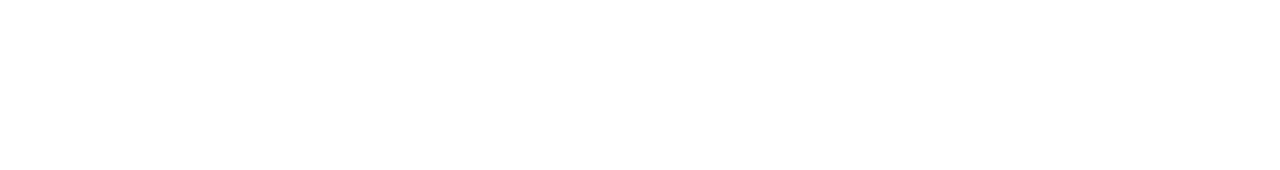
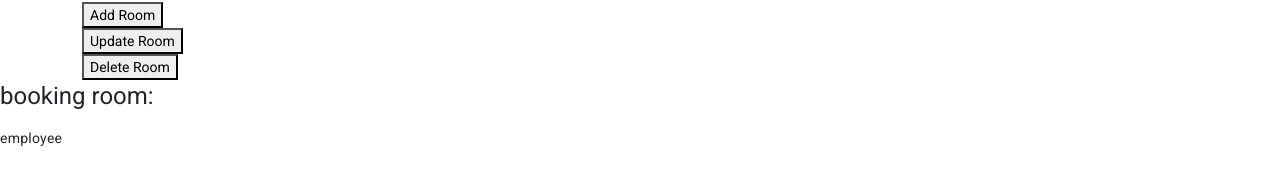
Before and after one commit to KoenCobra/AngularHotelInventory, an Angular app: page /rooms/employee in a window 1280 px wide. Shown: the part 182-352 px from the top of the page. Built offline with nearby package versions, Linux system fonts and the light colour scheme; no server answers.

Commit message:
nested routes

```diff
--- a/src/app/rooms/rooms-booking/rooms-booking.component.html
+++ b/src/app/rooms/rooms-booking/rooms-booking.component.html
@@ -1 +1,2 @@
+<h1>booking room:</h1>
 {{id$ | async}}
--- a/src/app/rooms/rooms.component.html
+++ b/src/app/rooms/rooms.component.html
@@ -27,3 +27,4 @@
     <p>{{selectedRoom | json}}</p>
   </div>
 </div>
+<router-outlet></router-outlet>
```
Also changed, not shown: src/app/rooms/rooms-routing.module.ts (+9 -6 lines).
